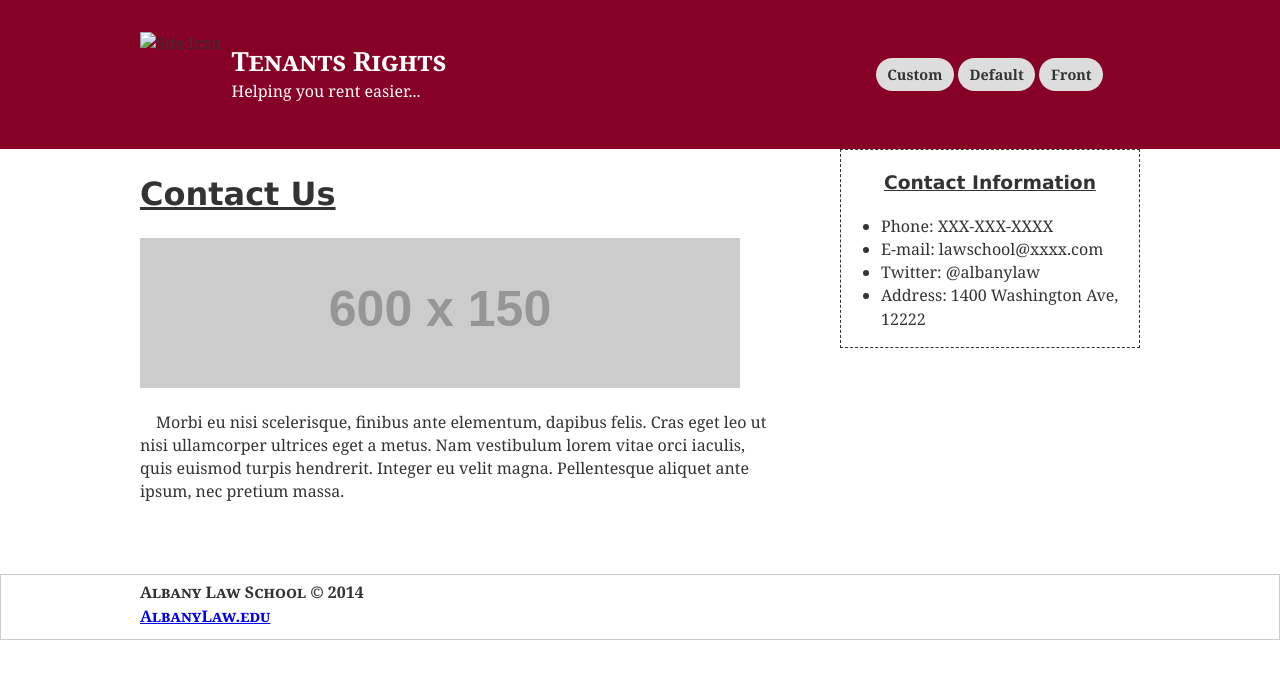
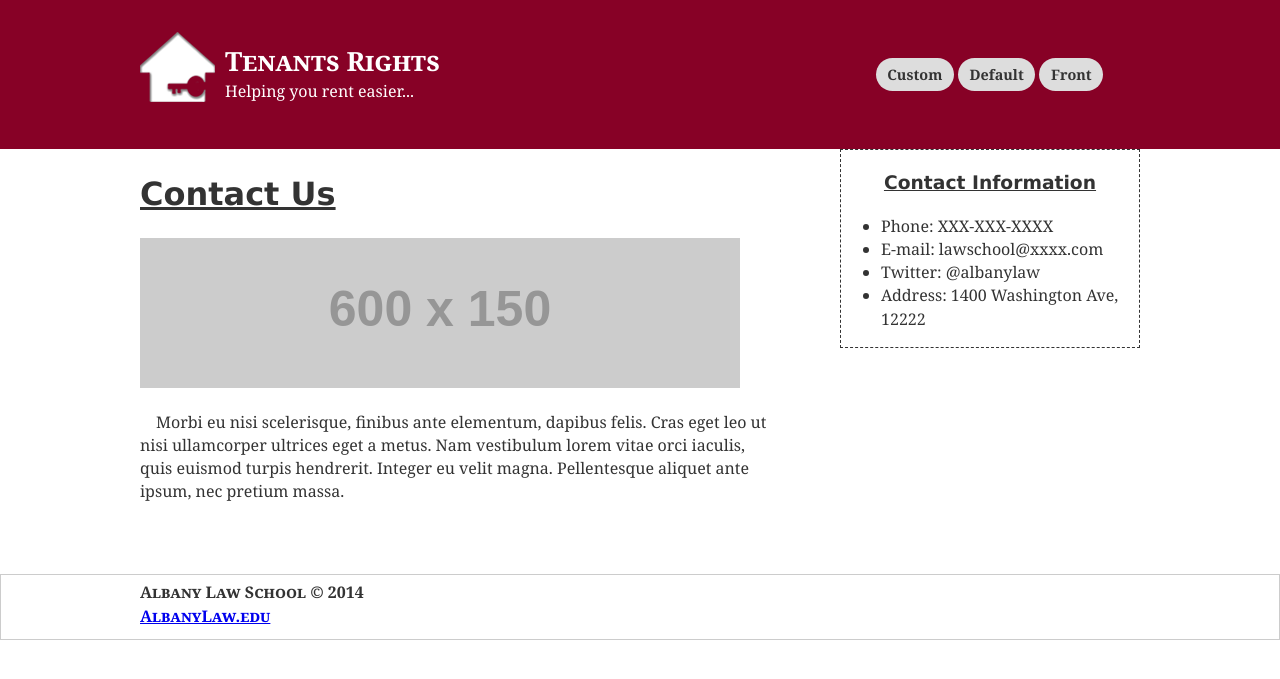
Before and after one commit to iinf362/team5, a Jekyll site: the page built from custom-page.html, in a window 1280 px wide. Shown: the top 679 px of the page. Built offline with Jekyll 4.4.1, drawn with Linux system fonts in a browser that asks for light colours; nearby versions of some CDN libraries; library files that are not in the unit come from our copies.

Commit message:
CSS path fix

```diff
--- a/_includes/head.html
+++ b/_includes/head.html
@@ -6,7 +6,7 @@
     <title>Landord and Tenant Rights</title>
     <meta name="description" content="">
     <meta name="viewport" content="width=device-width, initial-scale=1">
-    <link rel="stylesheet" href="/team5/css/normalize.css">
-    <link rel="stylesheet" href="/team5/css/style.css">
+    <link rel="stylesheet" href="{{ site.url }}/css/normalize.css">
+    <link rel="stylesheet" href="{{ site.url }}/css/style.css">
 </head>
 <body>
--- a/_includes/header.html
+++ b/_includes/header.html
@@ -1,7 +1,7 @@
 <header class="site-header cf">
     <div class="container">
         <div class="left-header cf">
-            <img src="{{ site.url }}img/header_icon.png" alt="Site Icon" />
+            <img src="{{ site.url }}/img/header_icon.png" alt="Site Icon" />
             <div class="site-title-container">
                 <a href="front-page.html" class="site-title">{{ site.title }}</a>
                 <div class="title-sub">{{ site.subtitle }}</div>
@@ -13,7 +13,9 @@
                {% for nav in site.pages %}
                   {% if nav.title %}
                     <li>
-                        <a class="nav-link{% if nav.title == page.title %} active{% endif %}" href="{{ site.url }}{{ nav.url }}">{{ nav.title }}</a>
+                        <a class="nav-link{% if nav.title == page.title %} active{% endif %}" href="{{ site.url }}{{ nav.url }}">
+                            {{ nav.title }}
+                        </a>
                     </li>
                   {% endif %}
                 {% endfor %}
```
